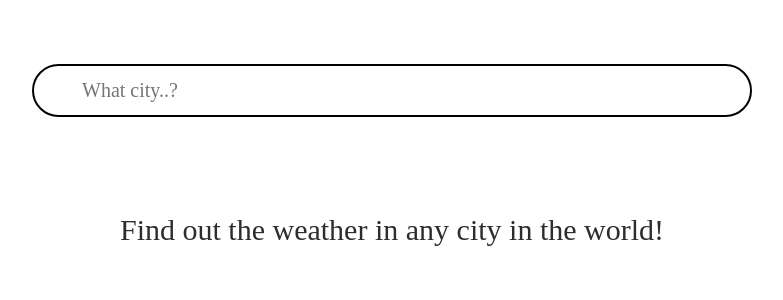
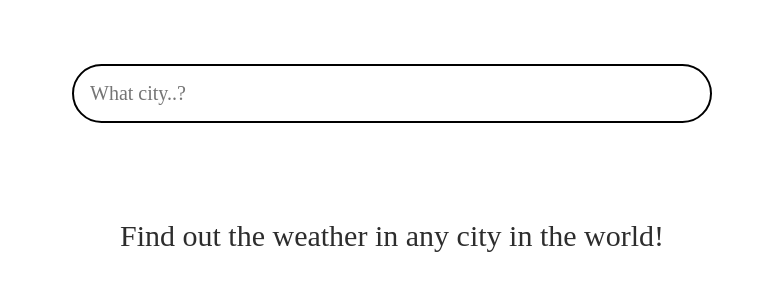
Before and after one commit to GuroWalle/WeatherForecast, a Vue app: page / in a window 1280 px wide. Shown: the top 300 px of the page, without its empty margins (248-1031 px from the left). Built offline with nearby package versions, Linux system fonts and the light colour scheme; a web font is replaced by a local one.

Commit message:
Samll fixes

```diff
--- a/src/components/WeatherForecast.vue
+++ b/src/components/WeatherForecast.vue
@@ -216,10 +216,10 @@ export default {
 }
 
 .forecast__search-location-input {
-  width: 45rem;
+  width: 40rem;
   border: 2px solid black;
   border-radius: 2rem;
-  padding: 0.8rem 3rem;
+  padding: 1rem;
   font-size: var(--font--caption);
 }
 
```
